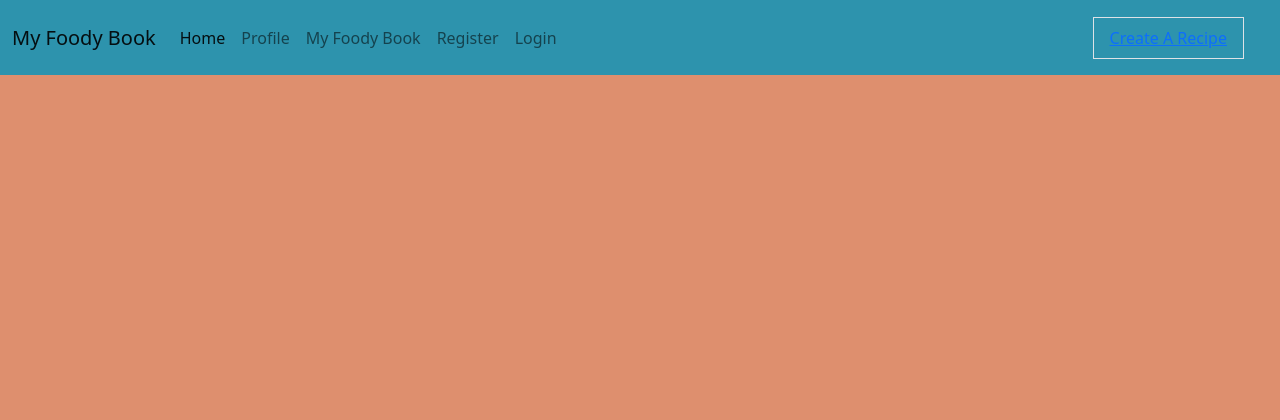
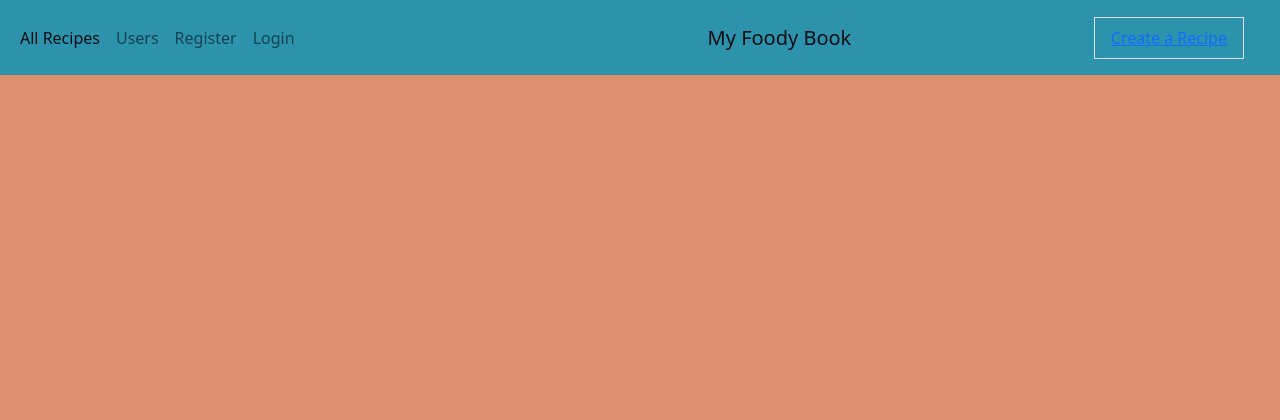
Before and after one commit to LudovicLeGuen/MyFoodyBook, a Django app: page / in a window 1280 px wide. Shown: the top 420 px of the page. Run offline with Django 3.2, Linux system fonts and the light colour scheme; data that the repository does not hold is empty; some libraries are stand-ins or nearby versions.

Commit message:
Modify Navbar and main page layout

```diff
--- a/static/css/style.css
+++ b/static/css/style.css
@@ -1,5 +1,9 @@
 body {
     background-color: #DE8F6E !important;
+}
+
+.top-title{
+    margin: 0 auto;
 }
 
 .brand {
@@ -143,3 +147,7 @@ img {
 .footer{
     background-color: #7BD4CC;
 }
+
+i::before{
+    background:transparent;
+ }
--- a/templates/base.html
+++ b/templates/base.html
@@ -29,7 +29,7 @@
 
     <nav class="navbar navbar-expand-lg navbar-light">
         <div class="container-fluid">
-            <a class="navbar-brand" href="{% url 'home' %}">My Foody Book</a>
+
             <button class="navbar-toggler" type="button" data-bs-toggle="collapse" data-bs-target="#navbarText"
                 aria-controls="navbarText" aria-expanded="false" aria-label="Toggle navigation">
                 <span class="navbar-toggler-icon"></span>
@@ -37,13 +37,10 @@
             <div class="collapse navbar-collapse" id="navbarText">
                 <ul class="navbar-nav me-auto mb-2 mb-lg-0">
                     <li class="nav-item">
-                        <a class="nav-link active" aria-current="page" href="{% url 'home' %}">Home</a>
+                        <a class="nav-link active" aria-current="page" href="{% url 'home' %}">All Recipes</a>
                     </li>
                     <li class="nav-item">
-                        <a class="nav-link" href="{% url 'users-profile' %}">Profile</a>
-                    </li>
-                    <li class="nav-item">
-                        <a class="nav-link" href="{% url 'my_foody_book' %}">My Foody Book</a>
+                        <a class="nav-link" href="{% url 'users-list' %}">Users</a>
                     </li>
                     {% if user.is_authenticated %}
                     <li class="nav-item">
@@ -58,11 +55,14 @@
                     </li>
                     {% endif %}
                 </ul>
+                <div class="top-title"><a class="navbar-brand" href="{% url 'my_foody_book' %}">My Foody Book</a></div>
 
-                <a href="{% url 'publish_recipe' %}" class="hidden lg:block text-xl uppercase bg-green-600 px-3 py-2 mx-4 border border-black hover:scale-105 hover:shadow">Create A Recipe</a>
+                <a href="{% url 'publish_recipe' %}"
+                    class="hidden lg:block text-xl uppercase bg-green-600 px-3 py-2 mx-4 border border-black hover:scale-105 hover:shadow">Create
+                    a Recipe</a>
 
             </div>
-            <img class="rounded-circle nav-avatar" src="{{ request.user.profile.avatar.url }}" id="img">
+            <a href="{% url 'users-profile' %}"><img class="rounded-circle nav-avatar" src="{{ request.user.profile.avatar.url }}" id="img"></a>
         </div>
     </nav>
     <!--Any flash messages pop up in any page because this is the base template-->
@@ -85,14 +85,13 @@
 
     <!-- Footer -->
     <footer class="footer mt-auto py-3">
-            <p class="m-0 text-center text-white">Follow us: <i class="fab fa-facebook-square ms-3"></i>
+        <p class="m-0 text-center text-white">Follow us: <i class="fab fa-facebook-square ms-3"></i>
             <i class="fab fa-twitter-square ms-3"></i>
             <i class="fab fa-instagram-square ms-3"></i>
             <i class="fab fa-youtube-square ms-3"></i>
         </p>
     </footer>
 
-
     <!-- A plugin for password show/hide  -->
     <script src="https://unpkg.com/bootstrap-show-password@1.2.1/dist/bootstrap-show-password.min.js"></script>
 </body>
--- a/templates/index.html
+++ b/templates/index.html
@@ -9,8 +9,8 @@
         <div class="col-12 mt-3 left">
             <div class="row">
                 {% for recipe in recipe_list %}
-                <div class="col-md-4">
-                    <div class="card mb-4">
+                <div class="col-md-3">
+                    <div class="card mb-3">
                         <div class="card-body">
                             <div class="image-container">
                                 {% if "placeholder" in recipe.featured_image.url %}
@@ -23,7 +23,7 @@
                                     <div>
                                         <img class="rounded-circle card-img" src="{{ recipe.author.profile.avatar.url }}">
                                     </div>
-                                    <p class="author">Author: {{ recipe.author }}</p>
+                                    <p class="author">By {{ recipe.author }}</p>
                                 </div>
                             </div>
                             <a href="{% url 'recipe_details' recipe.slug %}" class="post-link">
@@ -36,7 +36,7 @@
                         </div>
                     </div>
                 </div>
-                {% if forloop.counter|divisibleby:3 %}
+                {% if forloop.counter|divisibleby:4 %}
             </div>
             <div class="row">
                 {% endif %}
--- a/templates/recipe_details.html
+++ b/templates/recipe_details.html
@@ -66,7 +66,7 @@
 
                     <!-- Like Button and Icon -->
                     <button type="submit" name="recipe_id" value="{{ recipe.slug }}" aria-label="Collect recipe button">
-                        <i class="fa-thin fa-bookmark fa-2x w-full h-full"></i>
+                        <i class="fa-regular fa-bookmark fa-2x w-full h-full"></i>
                     </button>
 
                     {% endif %}
```
